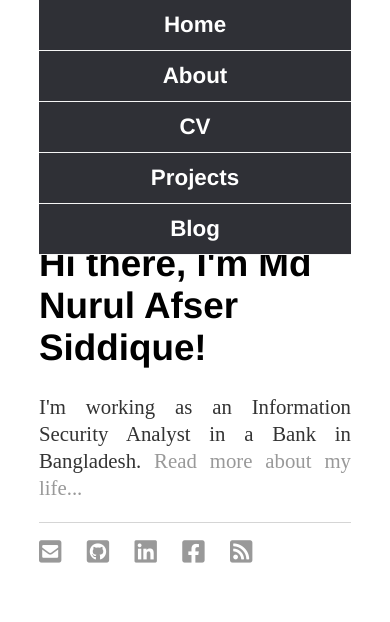
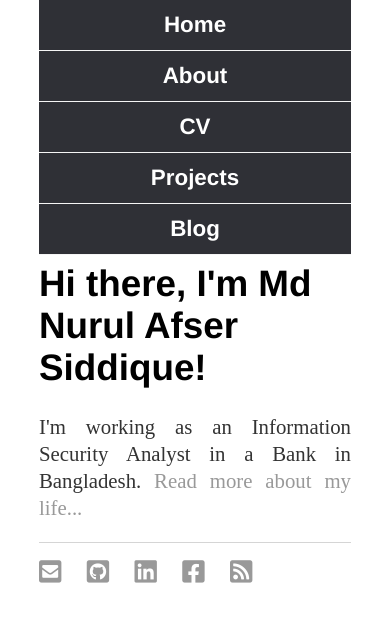
Before and after one commit to afsersid/afsersid.github.io, a Jekyll site: the page built from index.html, in a window 390 px wide. Shown: the top 622 px of the page. Built offline with Jekyll 4.4.1, drawn with Linux system fonts in a browser that asks for light colours.

Commit message:
Update main.css

```diff
--- a/css/main.css
+++ b/css/main.css
@@ -81,10 +81,10 @@ ul.posts li {
         width: 100%;
     }
     body {
-    margin-top:100px;
+    margin-top:110px;
     }
     body {
-    padding-top: 100px;
+    padding-top: 110px;
     }
 
 }
```
